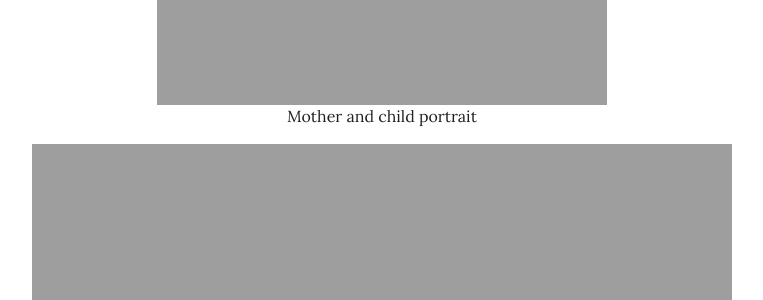
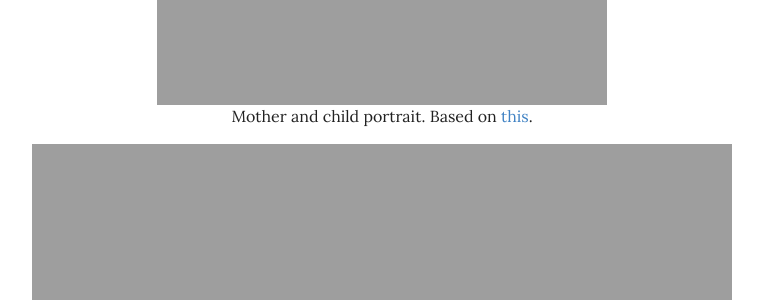
Before and after one commit to rutian/rutian.github.io.NEW, a Jekyll site: the page built from _posts/2017-5-10-stickmatcherMkii.md, in a window 1280 px wide and 900 px high. Shown: the part 439-739 px from the top of the window, without its empty margins (258-1021 px from the left). Built offline with Jekyll 4.4.1, drawn with Linux system fonts in a browser that asks for light colours; nearby versions of some CDN libraries.

Commit message:
small changes

```diff
--- a/_includes/CV.html
+++ b/_includes/CV.html
@@ -100,7 +100,7 @@ Designed, fabricated, and tested modular robots that mimic the righting strategi
     <h4 class="ui header">
       Publication Assistent, New Student Services, UC Berkeley
       <div class="sub header">March 2011 - December 2013</div>
-      <div class="sub header">Automated various repetitive web and print publishing tasks. Filmed interviews and photographed events for campus websites and publication. </div>
+      <div class="sub header">Automated various repetitive web and print publishing tasks. Filmed interviews and photographed events for campus websites and publications. </div>
     </h4>
 
 
--- a/_posts/2017-5-10-stickmatcherMkii.md
+++ b/_posts/2017-5-10-stickmatcherMkii.md
@@ -8,7 +8,7 @@ permalink: MKii
 CNC for woodworking, version 1.
 
 ![Baby Spindle]({{site.url}}/media/babySpindle.jpg){: .ui .large .centered .image}
-Mother and child portrait
+Mother and child portrait. Based on [this](http://mtm.cba.mit.edu/toolheads/spindle/makeit.html){:target="_blank"}.
 
 ![Kabob]({{site.url}}/media/kabob.jpg){:.ui.fluid.image}
 Match drilled, holes used again for alignment on secondary features.
```
Also changed, not shown: 1 other file.
